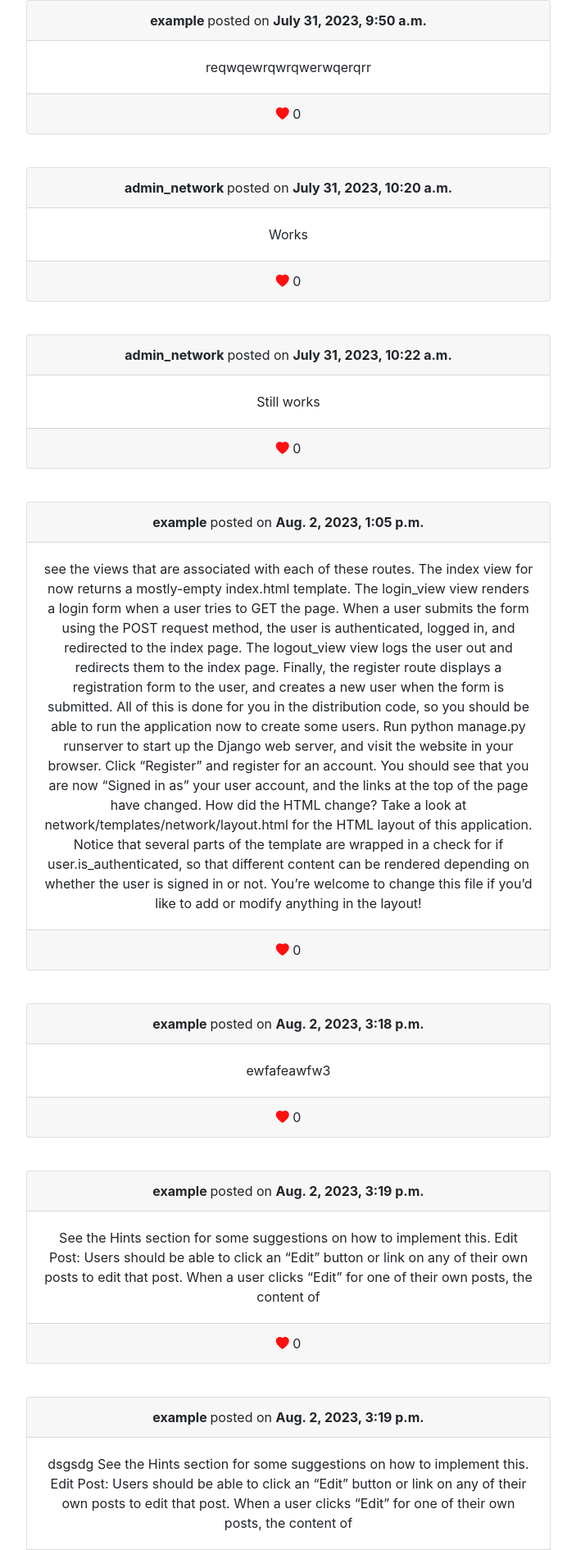
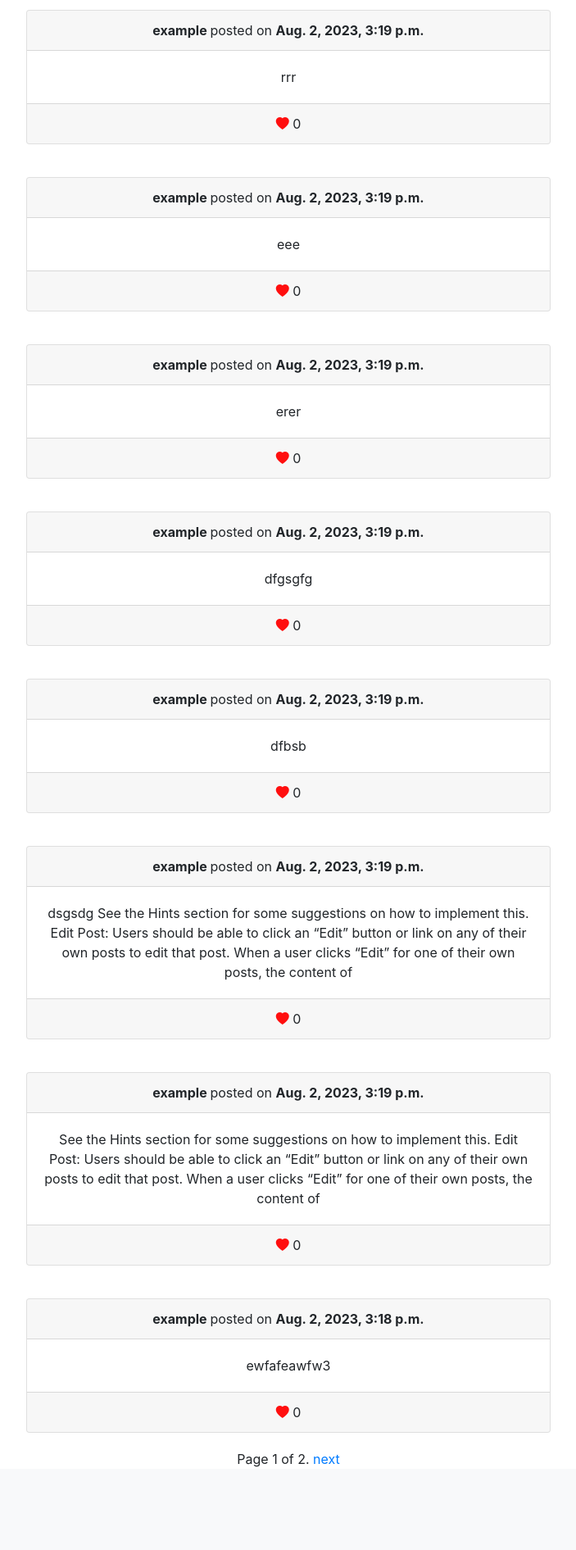
Before and after one commit to CarrottieCoder/CS50-network, a Django app: page / in a window 1280 px wide. Shown: the part 560-2451 px from the top of the page at 82% size, without its empty margins (288-991 px from the left). After the commit the page ends 2350 px from the top, so only its background shows below. Run offline with Django 3.2, Linux system fonts and the light colour scheme; data comes from the database, SQL or seed files in the repository; both versions use the stored data as it was after the commit; some libraries are stand-ins or nearby versions.

Commit message:
Created working pagination

```diff
--- a/project4/network/static/network/script.js
+++ b/project4/network/static/network/script.js
@@ -56,20 +56,17 @@ document.addEventListener('DOMContentLoaded', () => {
 
 })
 
-function save_edited_post(post_parent){
-    const post_id_pre = post_parent.id
-    const post_id_str = post_id_pre.replace("post-text-", "");
-    const post_id = parseInt(post_id_str);
+//Does not work
+//function save_edited_post(post_parent){
+//    const post_id_pre = post_parent.id
+//    const post_id = post_id_pre.replace("post-text-", "");
+//    console.log(post_id)
+//    fetch(`api/posts/${post_id}`)
+//    .then(response => response.json())
+//    .then(emails => {
+//        // Print emails
+//        console.log(emails);
 
-    fetch('/', {
-       method: 'GET',
-        body: JSON.stringify({
-            id: post_id
-        })
-      })
-      .then(response => response.json())
-      .then(result => {
-          // Print result
-          console.log(result);
-      });
-}
+        // ... do something else with emails ...
+//    });
+//    }
--- a/project4/network/templates/network/index.html
+++ b/project4/network/templates/network/index.html
@@ -14,7 +14,7 @@
                 </div>
             </div>
         {% endif %}
-        {% for post in posts %}
+        {% for post in page_obj %}
             <div class="card text-center" style="width:50%; margin: 20px;">
                 <div class="card-header">
                     <strong>{{ post.author }} </strong> posted on <strong>{{ post.timestamp }}</strong>
@@ -33,5 +33,22 @@
         {% empty %}
             <p>No posts</p>
         {%  endfor %}
+
+        <div class="pagination">
+            <span class="step-links">
+                {% if page_obj.has_previous %}
+                    <a href="?page={{ page_obj.previous_page_number }}">previous</a>
+                {% endif %}
+
+                <span class="current">
+                    Page {{ page_obj.number }} of {{ page_obj.paginator.num_pages }}.
+                </span>
+
+                {% if page_obj.has_next %}
+                    <a href="?page={{ page_obj.next_page_number }}">next</a>
+                {% endif %}
+            </span>
+        </div>
+
     </div>
 {% endblock %}
--- a/project4/network/views.py
+++ b/project4/network/views.py
@@ -1,4 +1,5 @@
 import json
+from django.core.paginator import Paginator
 from django.http import JsonResponse
 from django.contrib.auth import authenticate, login, logout
 from django.db import IntegrityError
@@ -12,14 +13,20 @@ from .models import User, Post
 
 
 def index(request):
-    return render(request, "network/index.html", {
-        "posts": Post.objects.all()
-    })
+    posts = Post.objects.all().order_by('-timestamp')
+    paginator = Paginator(posts, 10)  # Show 10 posts per page
+    page_number = request.GET.get('page')
+    page_obj = paginator.get_page(page_number)
+    return render(request, 'network/index.html',{
+        'page_obj': page_obj,
+        })
+
 
 def get_post(request, post_id):
+    print(post_id)
     try:
-        post = Post.objects.get(pk=email_id)
-    except Email.DoesNotExist:
+        post = Post.objects.get(id=post_id)
+    except Post.DoesNotExist:
         return JsonResponse({"error": "Email not found."}, status=404)
 
     if request.method == "GET":
```
Also changed, not shown: project4/db.sqlite3.
